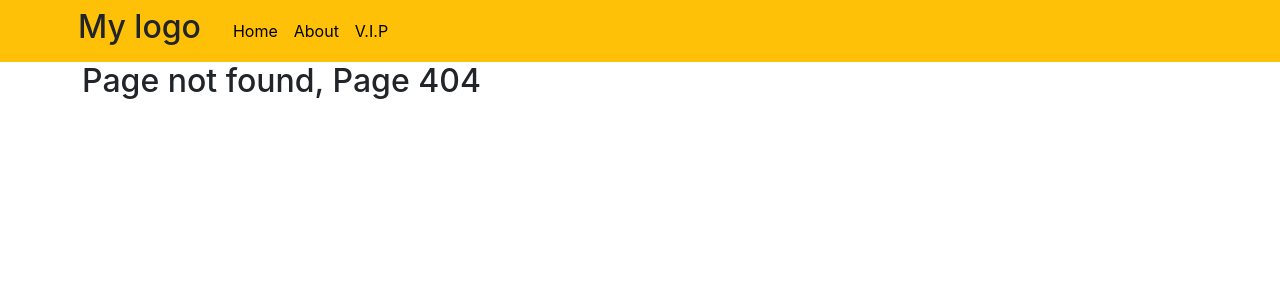
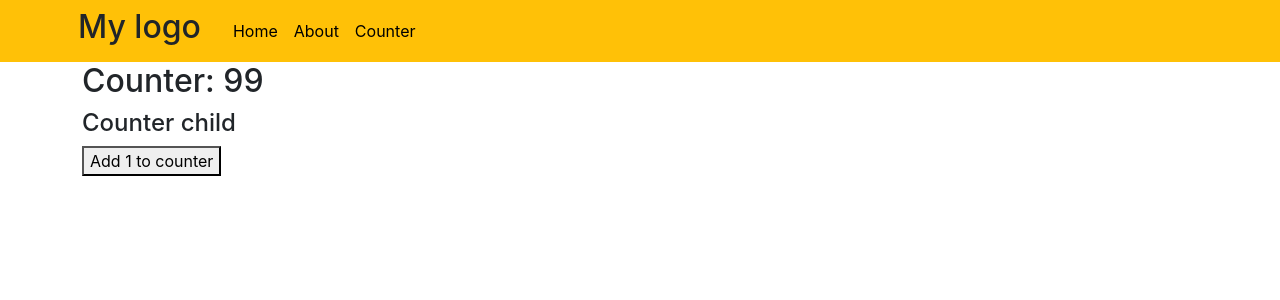
Before and after one commit to GalKatzav/react_l3_15_04_24, a React (Create React App) app: page /counter in a window 1280 px wide. Before the commit this address had no page. Shown: the top 300 px of the page. Built offline with nearby package versions, Linux system fonts and the light colour scheme.

Commit message:
counter & context & header

```diff
--- a/src/App.js
+++ b/src/App.js
@@ -1,24 +1,34 @@
 import { BrowserRouter, Routes, Route } from "react-router-dom";
+import { useState } from "react";
 import "./App.css";
 import Layout from "./layouts/Layout";
 import Home from "./pages/Home";
 import About from "./pages/About";
-import VipList from "./pages/VipList";
-import VipInfo from "./pages/VipInfo";
 import Page404 from "./pages/Page404";
+import CouterPage from "./pages/CouterPage";
+import { AppContext } from "./context/Context";
+import { ContextProvider } from "./context/Context";
+
 function App() {
+  // יצרנו סטייט שישמש את הקונטסט וכך יהיה גלובלי
+  const [counter, setCounter] = useState(55);
   return (
+    // AppContext.Provider - עוטף את כל הקומפוינטות
+    // ויקבל פרופס בשם וויליו שכל מה שיהיה בתוכו יהיה גלובלי
+    // וניתן לשליפה בתוך הקומפנינטות
+    <ContextProvider>
       <BrowserRouter>
         <Routes>
           <Route path="/" element={<Layout />}>
             <Route path="/" element={<Home />} />
             <Route path="/about" element={<About />} />
-          <Route path="/vip" element={<VipList />} />
-          <Route path="/vip/:rank" element={<VipInfo />} />
+            <Route path="/counter" element={<CouterPage />} />
             <Route path="*" element={<Page404 />} />
           </Route>
         </Routes>
       </BrowserRouter>
+    </ContextProvider>
   );
 }
+
 export default App;
--- /dev/null
+++ b/src/components/CounterChild.js
@@ -0,0 +1,17 @@
+import React, { useContext } from "react";
+import { AppContext } from "../context/Context";
+export default function CounterChild() {
+  const { setCounter } = useContext(AppContext);
+  return (
+    <div>
+      <h4>Counter child</h4>
+      <button
+        onClick={() => {
+          setCounter((counter) => counter + 1);
+        }}
+      >
+        Add 1 to counter
+      </button>
+    </div>
+  );
+}
--- a/src/components/Header1.js
+++ b/src/components/Header1.js
@@ -1,5 +1,6 @@
 import React from "react";
 import { Link } from "react-router-dom";
+
 export default function Header1() {
   return (
     <header className="container-fluid bg-warning">
@@ -17,7 +18,7 @@ export default function Header1() {
                 <Link to="/about">About</Link>
               </li>
               <li>
-                <Link to="/vip">V.I.P</Link>
+                <Link to="/counter">Counter</Link>
               </li>
             </ul>
           </nav>
--- /dev/null
+++ b/src/context/Context.js
@@ -0,0 +1,16 @@
+import { createContext, useState } from "react";
+export const AppContext = createContext(null);
+
+export function ContextProvider(props) {
+  const [counter, setCounter] = useState(99);
+
+  const Glovalvalue = {
+    counter,
+    setCounter,
+  };
+  return (
+    <AppContext.Provider value={Glovalvalue}>
+      {props.children}
+    </AppContext.Provider>
+  );
+}
--- /dev/null
+++ b/src/pages/CouterPage.js
@@ -0,0 +1,12 @@
+import React, { useContext } from "react";
+import CounterChild from "../components/CounterChild";
+import { AppContext } from "../context/Context";
+export default function CouterPage() {
+  const { counter } = useContext(AppContext);
+  return (
+    <div className="container">
+      <h2>Counter: {counter}</h2>
+      <CounterChild />
+    </div>
+  );
+}
```
Lines whose indentation alone changed are shown as unchanged.
